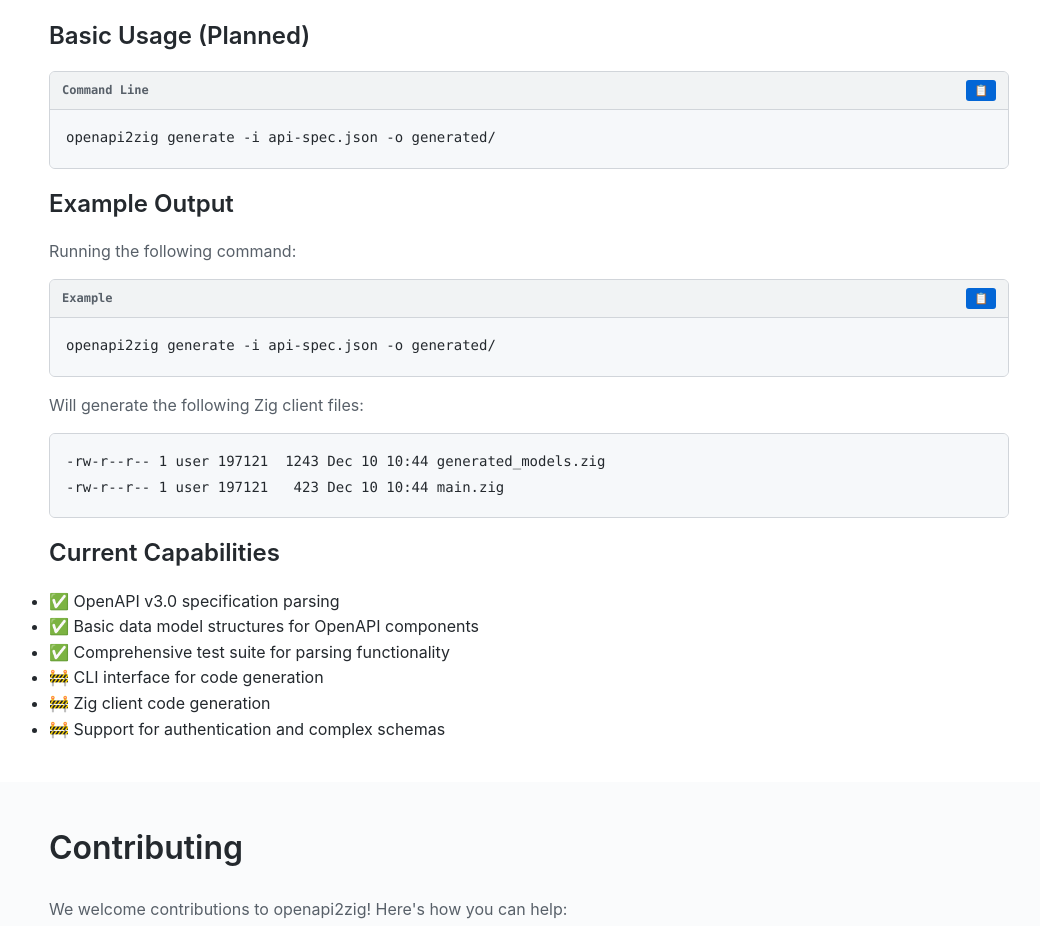
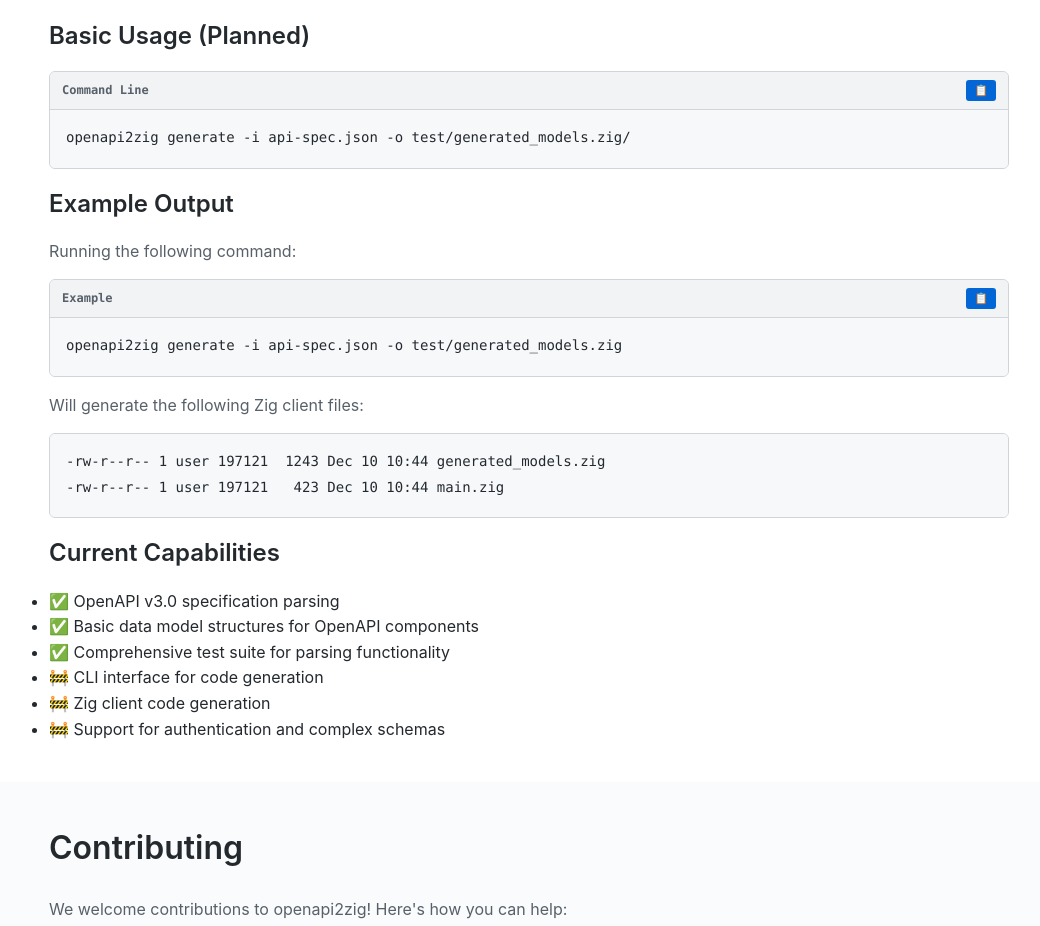
Before and after one commit to christianhelle/openapi2zig, a plain HTML site: page docs/index.html in a window 1280 px wide. Shown: the part 1800-2726 px from the top of the page, without its empty margins (111-1151 px from the left). Drawn offline with Linux system fonts and the light colour scheme.

Commit message:
Update examples in index.html

```diff
--- a/docs/index.html
+++ b/docs/index.html
@@ -149,9 +149,9 @@ zig build</code></pre>
                     <div class="code-block">
                         <div class="code-header">
                             <span class="code-title">Command Line</span>
-                            <button class="copy-btn" data-code="openapi2zig generate -i api-spec.json -o generated/">📋</button>
+                            <button class="copy-btn" data-code="openapi2zig generate -i api-spec.json -o test/generated_models.zig">📋</button>
                         </div>
-                        <pre><code>openapi2zig generate -i api-spec.json -o generated/</code></pre>
+                        <pre><code>openapi2zig generate -i api-spec.json -o test/generated_models.zig/</code></pre>
                     </div>
                 </div>
 
@@ -162,9 +162,9 @@ zig build</code></pre>
                 <div class="code-block">
                     <div class="code-header">
                         <span class="code-title">Example</span>
-                        <button class="copy-btn" data-code="openapi2zig generate https://petstore.swagger.io/v2/swagger.json">📋</button>
+                        <button class="copy-btn" data-code="openapi2zig generate -i api-spec.json -o test/generated_models.zig">📋</button>
                     </div>
-                    <pre><code>openapi2zig generate -i api-spec.json -o generated/</code></pre>
+                    <pre><code>openapi2zig generate -i api-spec.json -o test/generated_models.zig</code></pre>
                 </div>
 
                 <p>Will generate the following Zig client files:</p>
```
